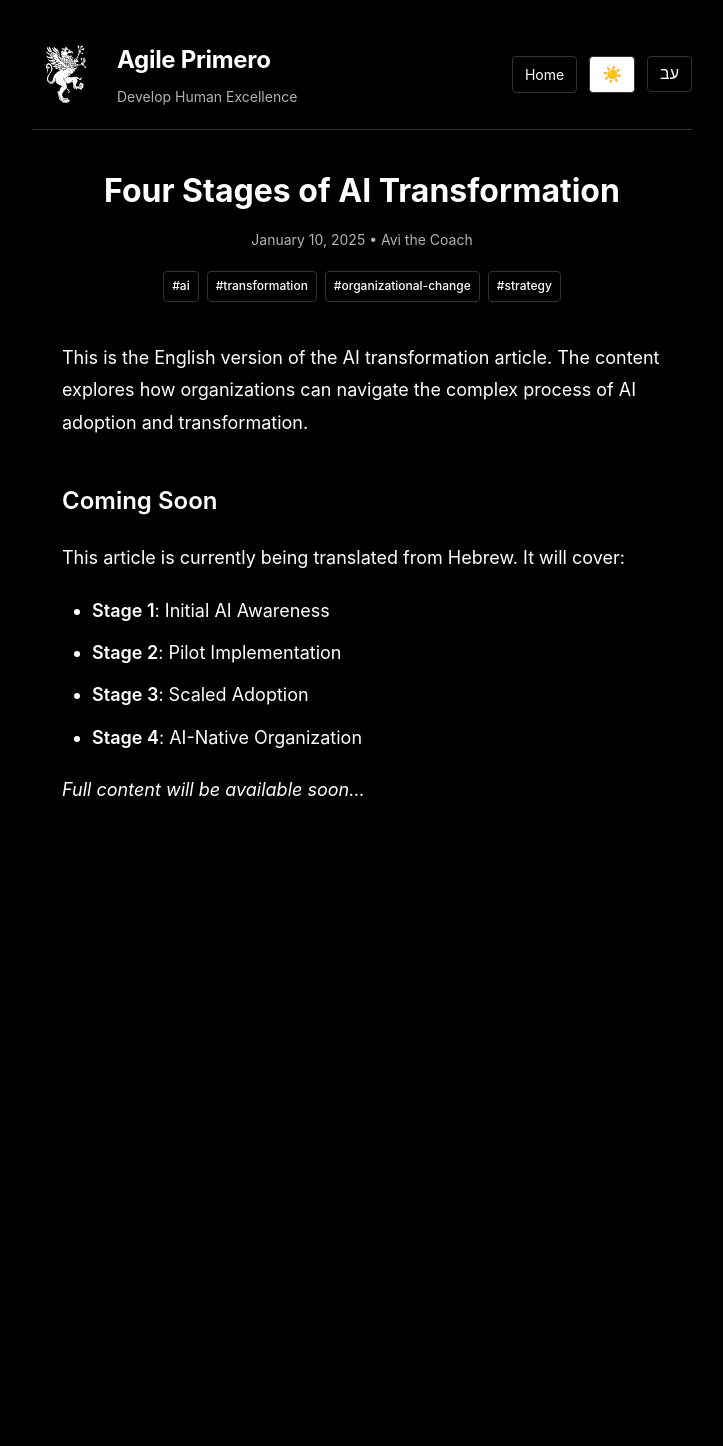
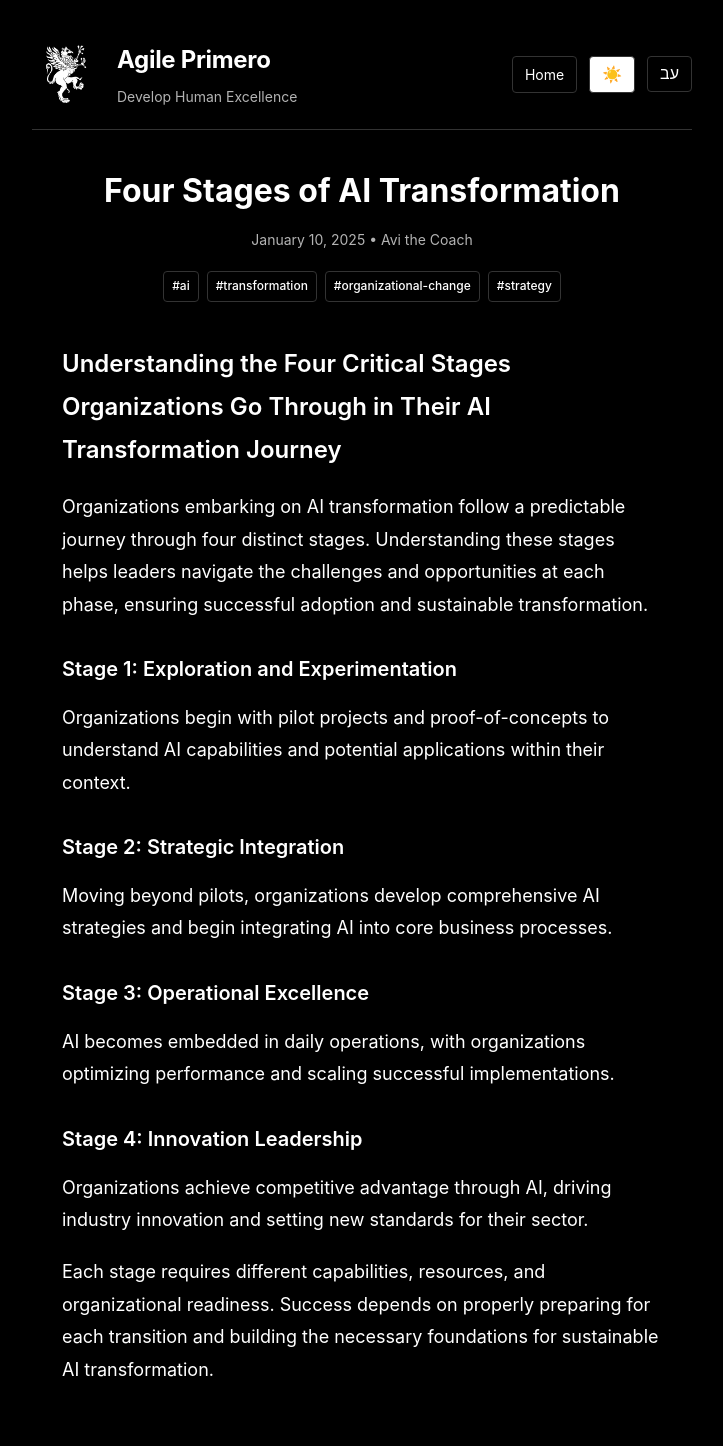
Before and after one commit to avi-the-coach/retro-on-agileprimero, a Jekyll site: the page built from _posts/2025-01-10-four-stages-ai-transformation-en.md, in a window 1280 px wide. Shown: the whole page, without its empty margins (278-1001 px from the left). Built offline with Jekyll 4.4.1, drawn with Linux system fonts in a browser that asks for light colours; before the commit the page ends 900 px from its top, so only the background shows below that.

Commit message:
Fix four stages AI transformation English article cross-language URLs

```diff
--- a/_posts/2025-01-10-four-stages-ai-transformation-en.md
+++ b/_posts/2025-01-10-four-stages-ai-transformation-en.md
@@ -4,19 +4,25 @@
 lang: en
 date: 2025-01-10
 excerpt: "Understanding the four critical stages organizations go through in their AI transformation journey."
-permalink: /en/articles/four-stages-ai-transformation/
+english_url: /en/articles/four-stages-ai-transformation/
+hebrew_url: /ai-transformation/organizational-change/four-stages-ai-transformation-he/
 tags: [ai, transformation, organizational-change, strategy]
 ---
 
-This is the English version of the AI transformation article. The content explores how organizations can navigate the complex process of AI adoption and transformation.
+## Understanding the Four Critical Stages Organizations Go Through in Their AI Transformation Journey
 
-## Coming Soon
+Organizations embarking on AI transformation follow a predictable journey through four distinct stages. Understanding these stages helps leaders navigate the challenges and opportunities at each phase, ensuring successful adoption and sustainable transformation.
 
-This article is currently being translated from Hebrew. It will cover:
+### Stage 1: Exploration and Experimentation
+Organizations begin with pilot projects and proof-of-concepts to understand AI capabilities and potential applications within their context.
 
-- **Stage 1**: Initial AI Awareness
-- **Stage 2**: Pilot Implementation
-- **Stage 3**: Scaled Adoption
-- **Stage 4**: AI-Native Organization
+### Stage 2: Strategic Integration
+Moving beyond pilots, organizations develop comprehensive AI strategies and begin integrating AI into core business processes.
 
-*Full content will be available soon...*
+### Stage 3: Operational Excellence
+AI becomes embedded in daily operations, with organizations optimizing performance and scaling successful implementations.
+
+### Stage 4: Innovation Leadership
+Organizations achieve competitive advantage through AI, driving industry innovation and setting new standards for their sector.
+
+Each stage requires different capabilities, resources, and organizational readiness. Success depends on properly preparing for each transition and building the necessary foundations for sustainable AI transformation.
```
